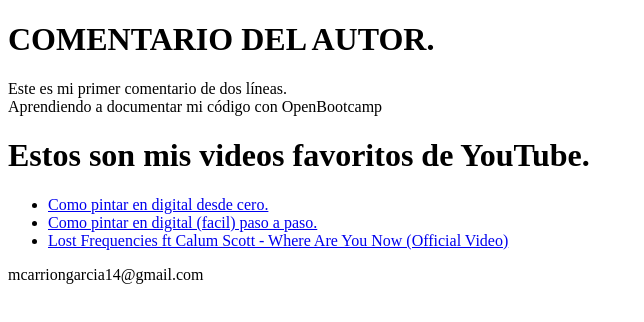
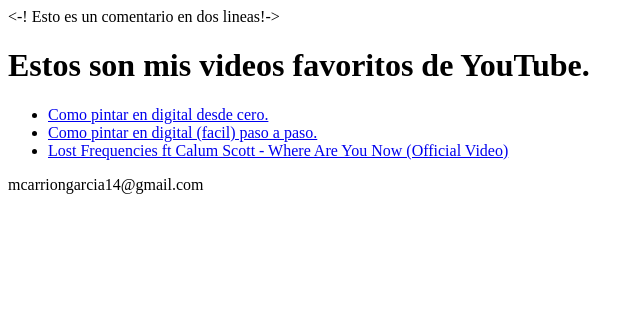
Before and after one commit to MADOC14/OpenBootcampHTMLyCSS, a plain HTML site: page index.html in a window 1280 px wide. Shown: the whole page, without its empty margins (0-644 px from the left). Drawn offline with Linux system fonts and the light colour scheme.

Commit message:
Update index.html

```diff
--- a/index.html
+++ b/index.html
@@ -3,10 +3,8 @@
     <title>Ejercicio de Introducción a HTML en OpenBootcamp</title>
     <head></head>
     <body>
-        <div name ="comentario">
-            <h1>COMENTARIO DEL AUTOR.</h1>
-            <p>Este es mi primer comentario de dos líneas. <br> Aprendiendo a documentar mi código con OpenBootcamp</p>
-        </div>
+       <-! Esto es un comentario
+           en dos lineas!->
         <div name="listaDesordenada">
             <h1>Estos son mis videos favoritos de YouTube.</h1>
             <ul>
```
